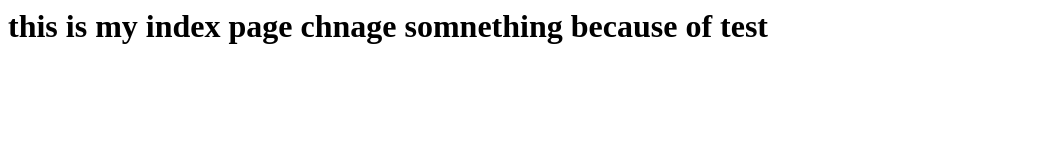
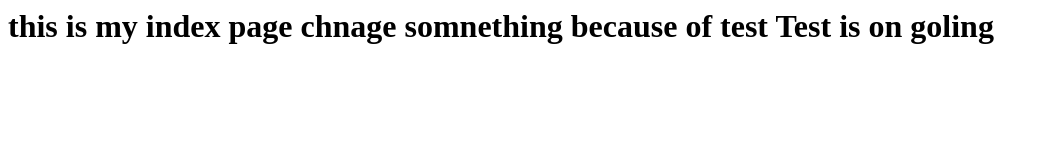
Before and after one commit to Ravi43985471/mygit, a plain HTML site: page index.html in a window 1280 px wide. Shown: the whole page, without its empty margins (0-1047 px from the left). Drawn offline with Linux system fonts and the light colour scheme.

Commit message:
Update index.html

```diff
--- a/index.html
+++ b/index.html
@@ -2,6 +2,7 @@
 
 	<h1>
 		this is my index page chnage somnething because of test
+		Test is on goling
 
 	</h1>
 
```
